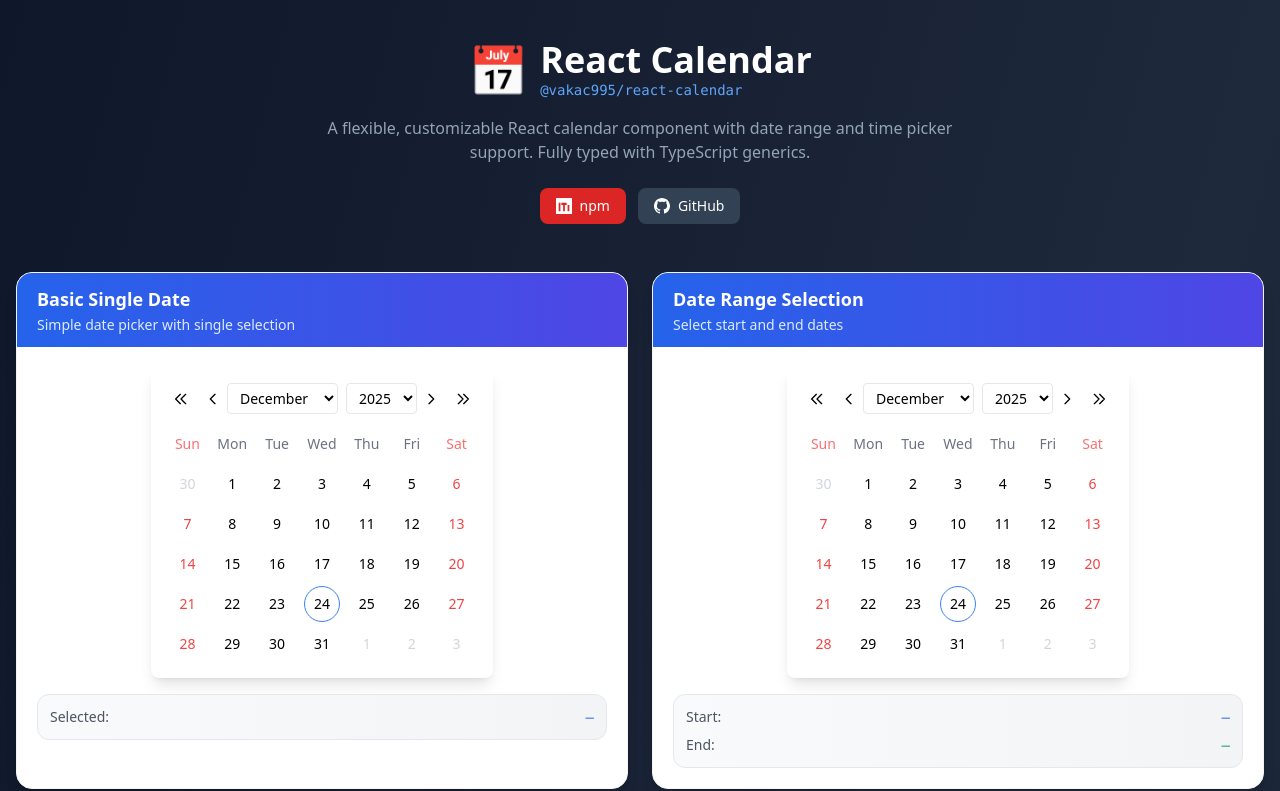
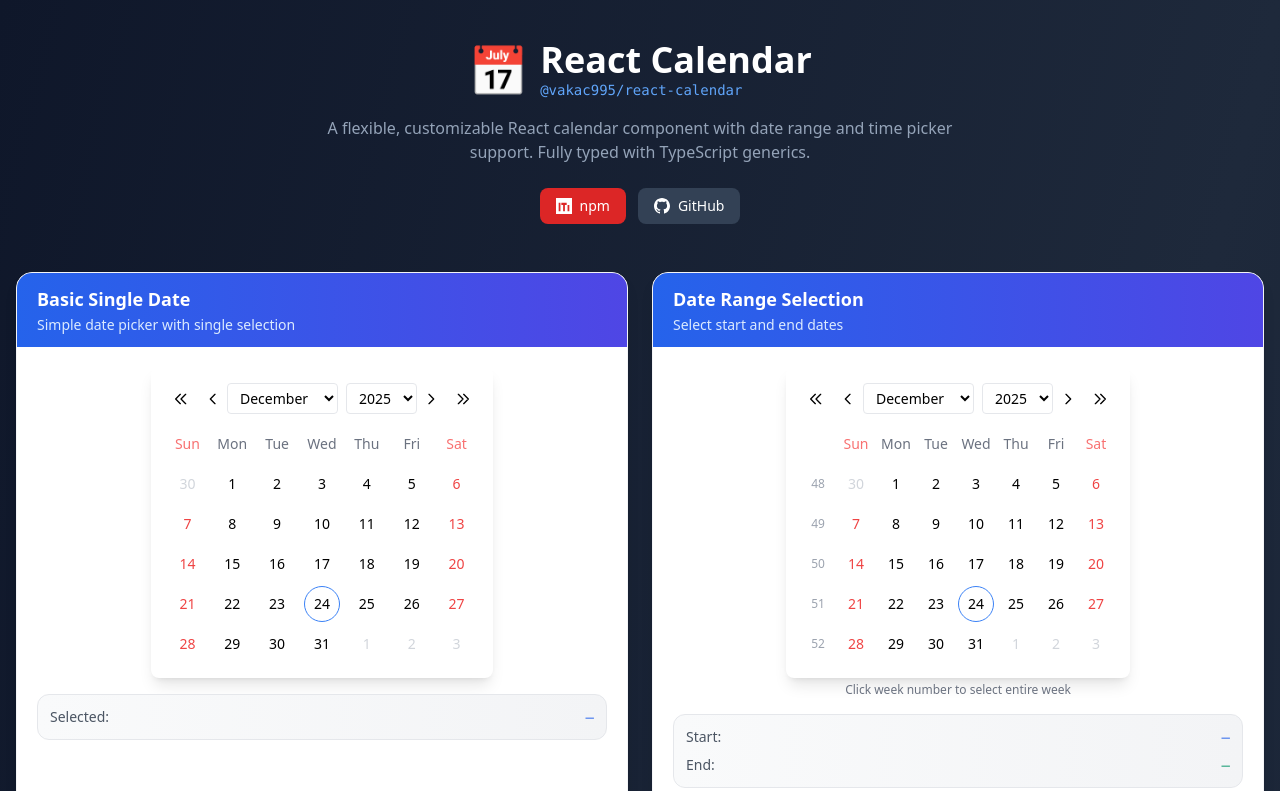
Before and after one commit to vakac995/react-calendar, a React (Vite) app: page / in a window 1280 px wide. Shown: the top 791 px of the page. Built offline with nearby package versions, Linux system fonts and the light colour scheme.

Commit message:
Add week selection feature in range mode for Calendar component

```diff
--- a/src/App.tsx
+++ b/src/App.tsx
@@ -149,8 +149,13 @@
         value={value}
         onChange={(v) => setValue(v)}
         classNames={defaultClassNames}
+        showWeekNumbers
         onDayClick={(date) => console.log("Range day clicked:", date)}
+        onWeekClick={(week) => console.log("Week selected:", week.weekNumber)}
       />
+      <div className="mt-1 text-xs text-gray-500 text-center">
+        Click week number to select entire week
+      </div>
       <ValueDisplay value={value} mode="range" />
     </>
   );
--- a/src/calendar/Calendar.tsx
+++ b/src/calendar/Calendar.tsx
@@ -274,8 +274,28 @@
     (week: WeekData, event: MouseEvent<HTMLButtonElement>) => {
       if (disabled) return;
       onWeekClick?.(week, event);
+
+      // In range mode, select the entire week
+      if (mode === "range" && week.days.length > 0) {
+        const firstDay = week.days[0];
+        const lastDay = week.days[week.days.length - 1];
+        if (!firstDay || !lastDay) return;
+
+        const newValue: DateRangeValue = {
+          start: {
+            date: firstDay.date,
+            time: showTime ? { hours: 0, minutes: 0, seconds: 0 } : undefined,
+          },
+          end: {
+            date: lastDay.date,
+            time: showTime ? { hours: 23, minutes: 59, seconds: 59 } : undefined,
+          },
+        };
+        updateValue(newValue as CalendarValue<TMode>);
+        setRangeSelectState("start");
+      }
     },
-    [disabled, onWeekClick]
+    [disabled, onWeekClick, mode, showTime, updateValue]
   );
 
   // Note: Week and day navigation handlers can be added here if needed
```
